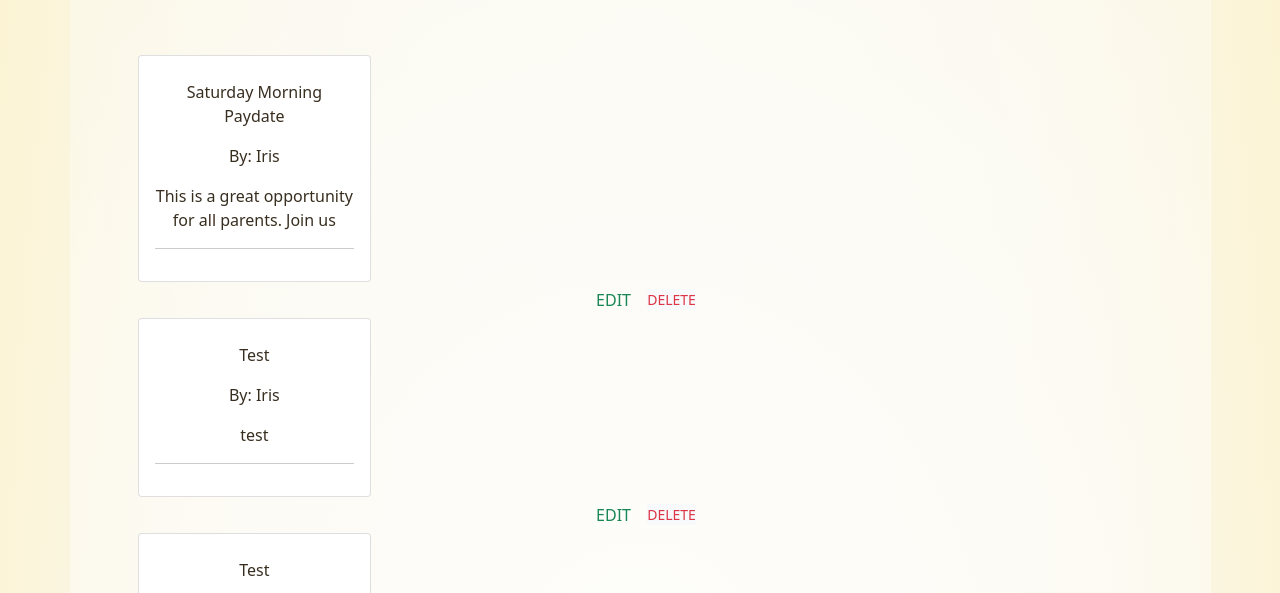
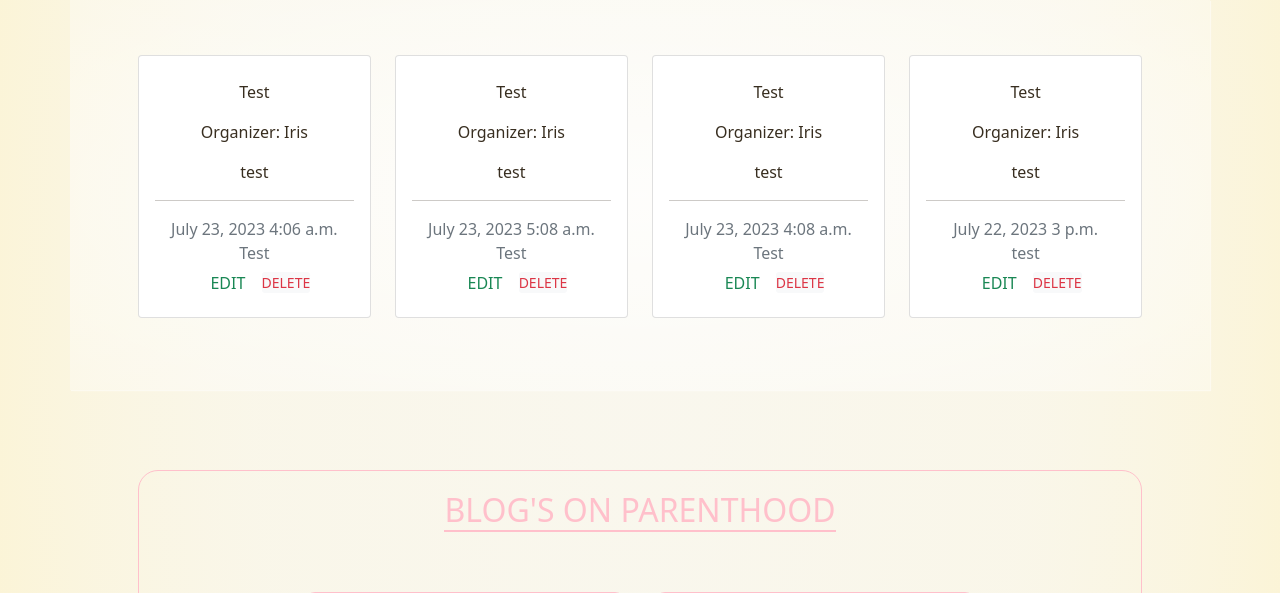
Before and after one commit to devancadman/SummerCode, a Django app: page / in a window 1280 px wide. Shown: the part 1350-1943 px from the top of the page. Run offline with Django 4.2, Linux system fonts and the light colour scheme; data comes from the database, SQL or seed files in the repository; both versions use the stored data as it was after the commit.

Commit message:
Events sorted on the home page, ordered by upcoming date, only 4 upcoming events visible

```diff
--- a/event/urls.py
+++ b/event/urls.py
@@ -4,6 +4,7 @@ from . import views
 urlpatterns = [
     path('', views.home_page, name = 'home_page'),
     path('add_event', views.add_event, name = 'add_event'),
-    path('edit_event', views.edit_event, name = 'edit_event'),
+    path('edit_event/<int:event_id>/', views.edit_event, name = 'edit_event'),
+    path('contact', views.contact, name= 'contact')
 
     ]
--- a/event/views.py
+++ b/event/views.py
@@ -5,7 +5,7 @@ from django.contrib import messages
 
 def home_page(request):
 
-    events = Event.objects.all()
+    events = Event.objects.all().order_by('-event_date')[:4]
     context = {
         'events':events
     }
--- a/templates/edit_event.html
+++ b/templates/edit_event.html
@@ -11,7 +11,6 @@
     <div class="row">
         <div class="col-12 text-center mt-5">
             <h2>Hi {{ user.username }}</h2>
-            <hr>
         </div>
     </div>
 </div>
@@ -19,7 +18,7 @@
 <!-- EVENT FORM -->
 <div class="container">
     <div class="row">
-        <div class="col-12 col-md-6">
+        <div class="col-12">
             <hr>
             <h2 class="logo-font mb-4 mt-5">Edit Event</h2>
             <hr>
@@ -27,7 +26,7 @@
     </div>
 
     <div class="row">
-        <div class="col-12 col-md-6">
+        <div class="col-12">
             <form method="POST" action="{% url 'edit_event' event.id %}" class="form mb-2"
                 enctype="multipart/form-data">
                 {% csrf_token %}
--- a/templates/index.html
+++ b/templates/index.html
@@ -63,26 +63,27 @@
         {% for event in events %}
       <div class="col-sm-6 col-md-7 col-lg-3 col-xl-3 rec-card-position">
         <a href="#" class="text-decoration-none text-reset">
-        <div class="card card-recently-added">
+        <div class="card mb-3">
                 <div class="card-body">
                     <h5 class="card-title rec-card-title"></h5>
                 <p class="card-text">{{ event.event_name }}</p>
-                <p class="card-text">By: {{ event.organizer }}</p>
+                <p class="card-text">Organizer: {{ event.organizer }}</p>
                 <p class="card-text">{{ event.event_description}}</p>
                 <hr>
-                <div class="card-text text-muted">{{ event.event_date_time}} <i class="far fa-heart pl-3"></i>
-                    <div class="card-text text-muted">{{ event.location}} <i class="far fa-heart pl-3"></i>
+                <div class="card-text text-muted">{{ event.event_date}}  {{ event.event_time}}
+                    <div class="card-text text-muted">{{ event.event_location}} <i class="far fa-heart pl-3"></i>
                  </div>
             </div>
+            <div class="ml-4 text-uppercase">
+              <a href="{% url 'edit_event' event.id %}" class="text-success btn btn-small border-0">edit</a>
+              <button class="bg-light btn-sm p-0 logo-font text-danger border-0 text-uppercase"
+                  data-toggle="modal" data-target="#">Delete</button>
+          </div>
             </div>
         </div>
         </a>
       </div>
-      <div class="ml-4 text-uppercase">
-        <a href="{% url 'edit_event' event.id %}" class="text-success btn btn-small border-0">edit</a>
-        <button class="bg-light btn-sm p-0 logo-font text-danger border-0 text-uppercase"
-            data-toggle="modal" data-target="#">Delete</button>
-    </div>
+
       {% endfor %}
     </div>
     <!--blog post section-->
```
Also changed, not shown: db.sqlite3.
